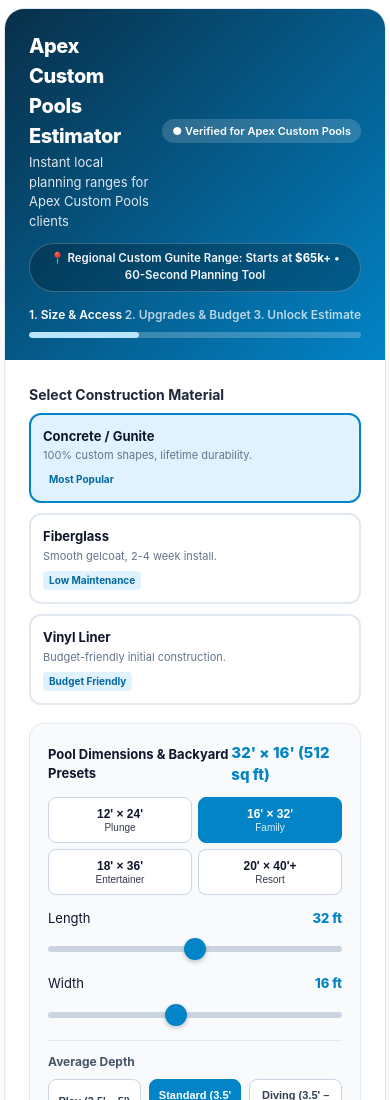
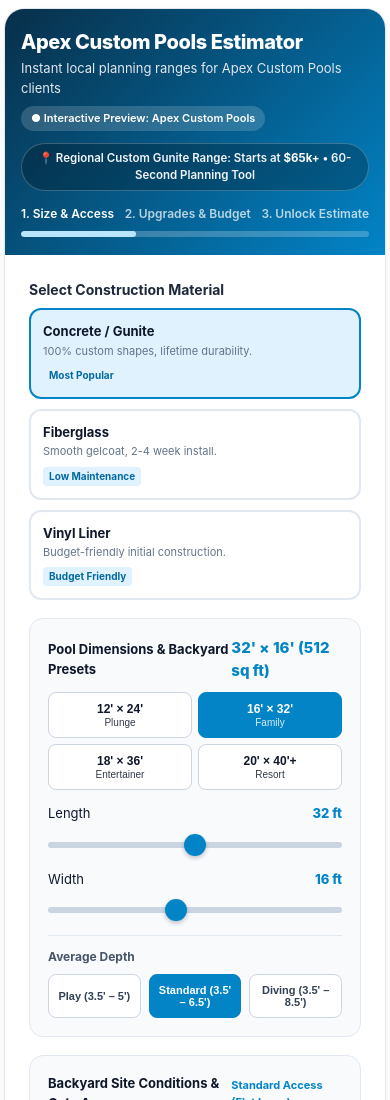
Before and after one commit to Naman-Joshi-30/pool-cost-estimator, a plain HTML site: page widget.html in a window 390 px wide. Shown: the top 1100 px of the page. Drawn offline with Linux system fonts and the light colour scheme.

Commit message:
Add files via upload

```diff
--- a/widget.html
+++ b/widget.html
@@ -51,6 +51,18 @@
       align-items: center;
       gap: 10px;
       margin-bottom: 12px;
+    }
+    @media (max-width: 580px) {
+      .header-top {
+        flex-direction: column;
+        align-items: flex-start;
+        gap: 8px;
+      }
+      .calc-header { padding: 18px 16px; }
+      .calc-body { padding: 18px 16px; }
+      .header-title { font-size: 18px; }
+      .floor-anchor-pill { font-size: 11px; padding: 6px 10px; }
+      .step-labels { font-size: 11px; }
     }
     .header-title { font-size: 20px; font-weight: 800; letter-spacing: -0.02em; }
     .header-sub { font-size: 13px; color: #e2e8f0; margin-top: 2px; }
@@ -1484,7 +1496,7 @@
         document.querySelector('.header-title').textContent = `${cfg.name} Estimator`;
         document.querySelector('.header-sub').textContent = `Instant local planning ranges for ${cfg.name} clients`;
         const badgeLive = document.querySelector('.badge-live');
-        if (badgeLive) badgeLive.textContent = `● Verified for ${cfg.name}`;
+        if (badgeLive) badgeLive.textContent = `● Interactive Preview: ${cfg.name}`;
 
         const tcpaComp = document.getElementById('tcpa-company-name');
         if (tcpaComp) tcpaComp.textContent = cfg.name;
```
